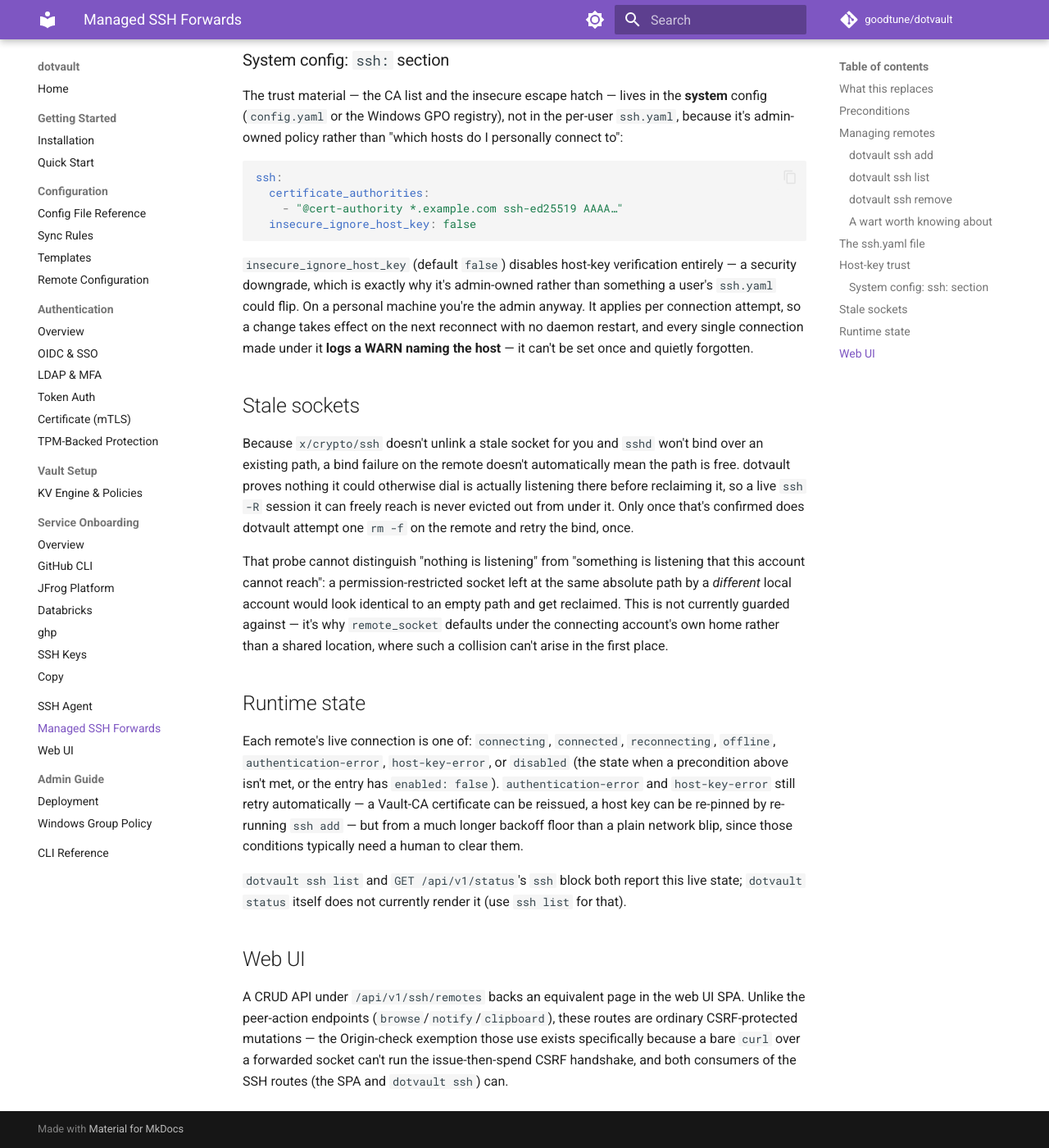
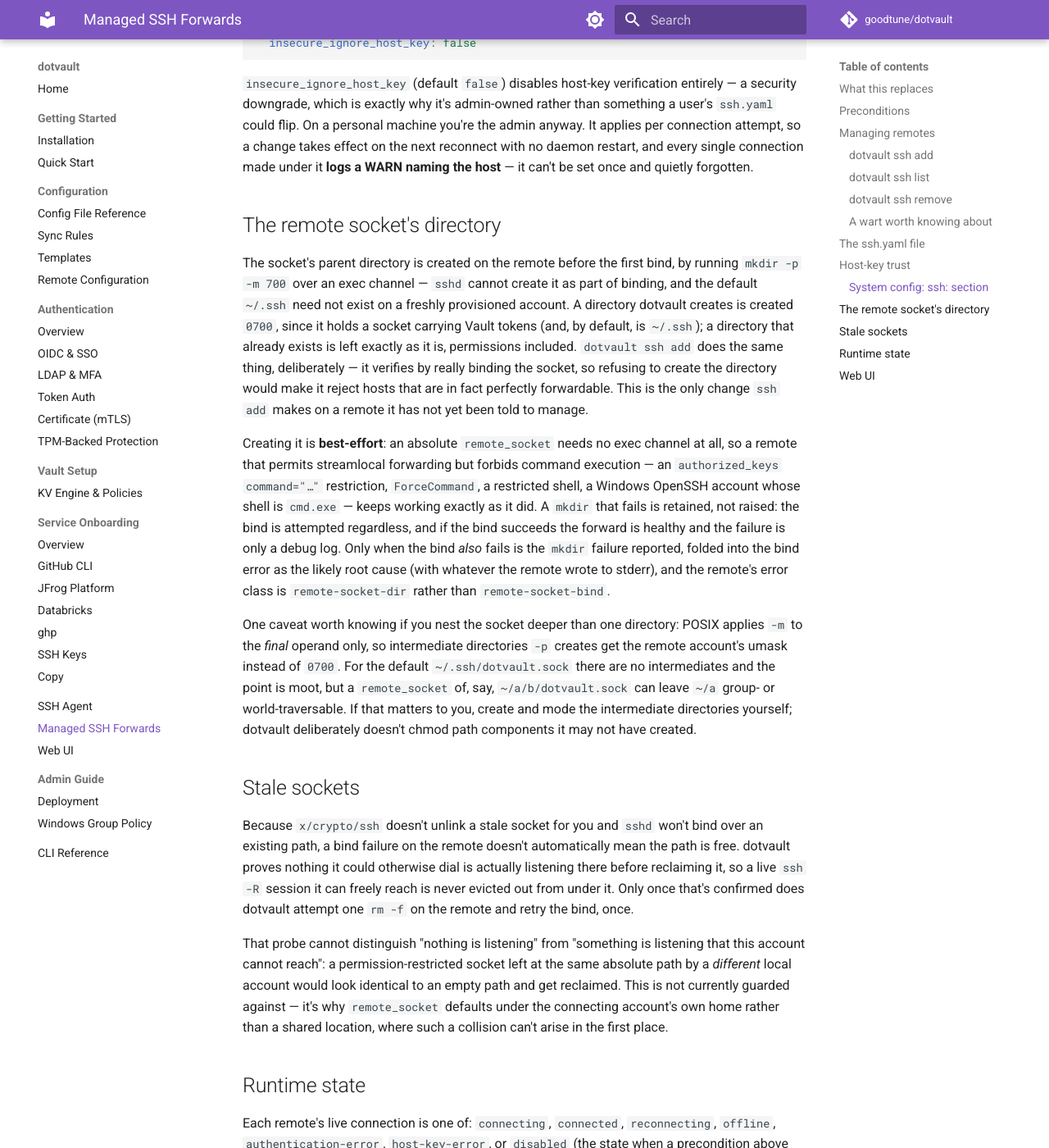
Before and after one commit to goodtune/dotvault, an MkDocs documentation site: the page built from docs/guide/ssh-forwards.md, in a window 1280 px wide and 1400 px high, scrolled down 4999 px. Shown: the whole window at 82% size. Built offline with MkDocs 1.6.1 and Material for MkDocs 9.7.7, drawn with Linux system fonts in a browser that asks for light colours; comment, search, counter and statistics services are not loaded; some of the changed text lies outside the part shown.

Commit message:
docs(sshfwd): document remote directory creation and its limits
Neither CLAUDE.md's Managed SSH Forwards section nor the guide said that dotvault now creates a directory on the remote at all, let alone under what semantics. Both now cover it, including the best-effort rule and what a mkdir failure does and does not do to a forward.

Both also state the known gap honestly rather than engineering around it: POSIX applies -m to the final operand only, so intermediate directories -p creates get the remote account's umask. That is invisible for the default one-level ~/.ssh/dotvault.sock, but a nested remote_socket can leave a world-traversable parent, and an operator who cares should create and mode the intermediates themselves. Chmod'ing every path component would mean deciding what to do about components the user created deliberately — a worse trade than saying so.

The guide's paragraph also sat between the remote_socket expansion paragraph and the sentence about ssh.yaml being written at 0600, leaving two unrelated 0700/0600 directories a line apart. It moves to its own section beside "Stale sockets", the other section about the remote-side path.

```diff
--- a/docs/guide/ssh-forwards.md
+++ b/docs/guide/ssh-forwards.md
@@ -119,6 +117,14 @@
 
 `insecure_ignore_host_key` (default `false`) disables host-key verification entirely — a security downgrade, which is exactly why it's admin-owned rather than something a user's `ssh.yaml` could flip. On a personal machine you're the admin anyway. It applies per connection attempt, so a change takes effect on the next reconnect with no daemon restart, and every single connection made under it **logs a WARN naming the host** — it can't be set once and quietly forgotten.
 
+## The remote socket's directory
+
+The socket's parent directory is created on the remote before the first bind, by running `mkdir -p -m 700` over an exec channel — `sshd` cannot create it as part of binding, and the default `~/.ssh` need not exist on a freshly provisioned account. A directory dotvault creates is created `0700`, since it holds a socket carrying Vault tokens (and, by default, is `~/.ssh`); a directory that already exists is left exactly as it is, permissions included. `dotvault ssh add` does the same thing, deliberately — it verifies by really binding the socket, so refusing to create the directory would make it reject hosts that are in fact perfectly forwardable. This is the only change `ssh add` makes on a remote it has not yet been told to manage.
+
+Creating it is **best-effort**: an absolute `remote_socket` needs no exec channel at all, so a remote that permits streamlocal forwarding but forbids command execution — an `authorized_keys` `command="…"` restriction, `ForceCommand`, a restricted shell, a Windows OpenSSH account whose shell is `cmd.exe` — keeps working exactly as it did. A `mkdir` that fails is retained, not raised: the bind is attempted regardless, and if the bind succeeds the forward is healthy and the failure is only a debug log. Only when the bind *also* fails is the `mkdir` failure reported, folded into the bind error as the likely root cause (with whatever the remote wrote to stderr), and the remote's error class is `remote-socket-dir` rather than `remote-socket-bind`.
+
+One caveat worth knowing if you nest the socket deeper than one directory: POSIX applies `-m` to the *final* operand only, so intermediate directories `-p` creates get the remote account's umask instead of `0700`. For the default `~/.ssh/dotvault.sock` there are no intermediates and the point is moot, but a `remote_socket` of, say, `~/a/b/dotvault.sock` can leave `~/a` group- or world-traversable. If that matters to you, create and mode the intermediate directories yourself; dotvault deliberately doesn't chmod path components it may not have created.
+
 ## Stale sockets
 
 Because `x/crypto/ssh` doesn't unlink a stale socket for you and `sshd` won't bind over an existing path, a bind failure on the remote doesn't automatically mean the path is free. dotvault proves nothing it could otherwise dial is actually listening there before reclaiming it, so a live `ssh -R` session it can freely reach is never evicted out from under it. Only once that's confirmed does dotvault attempt one `rm -f` on the remote and retry the bind, once.
```
Also changed, not shown: other parts of docs/guide/ssh-forwards.md (+0 -2 lines), CLAUDE.md (+2 -0 lines).
